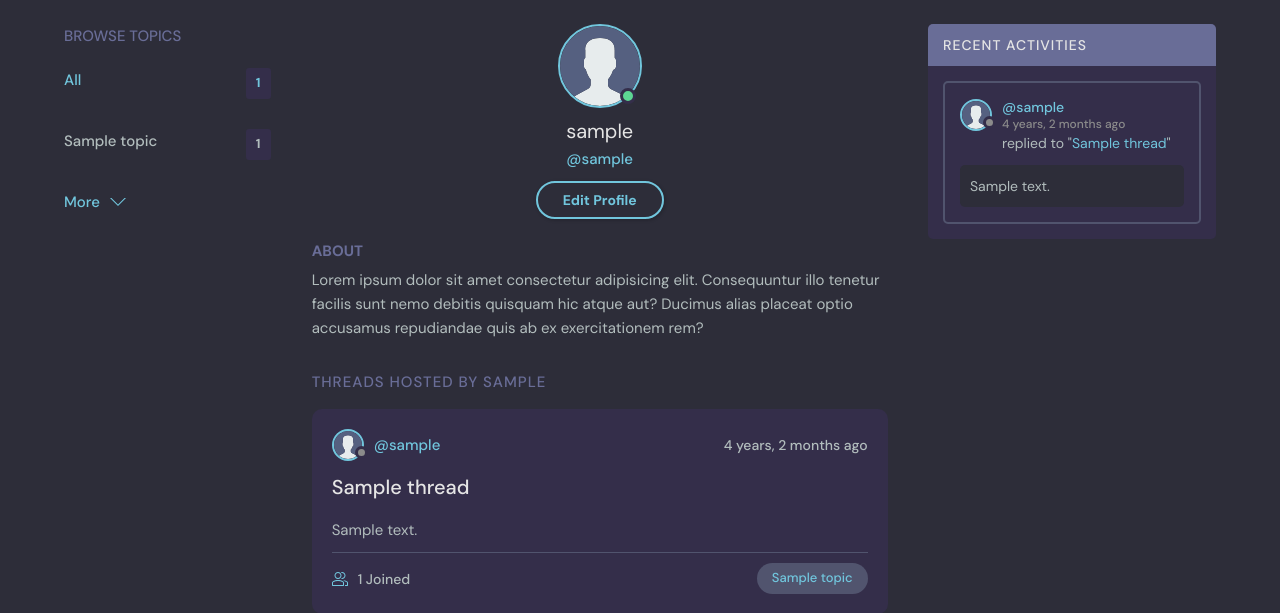
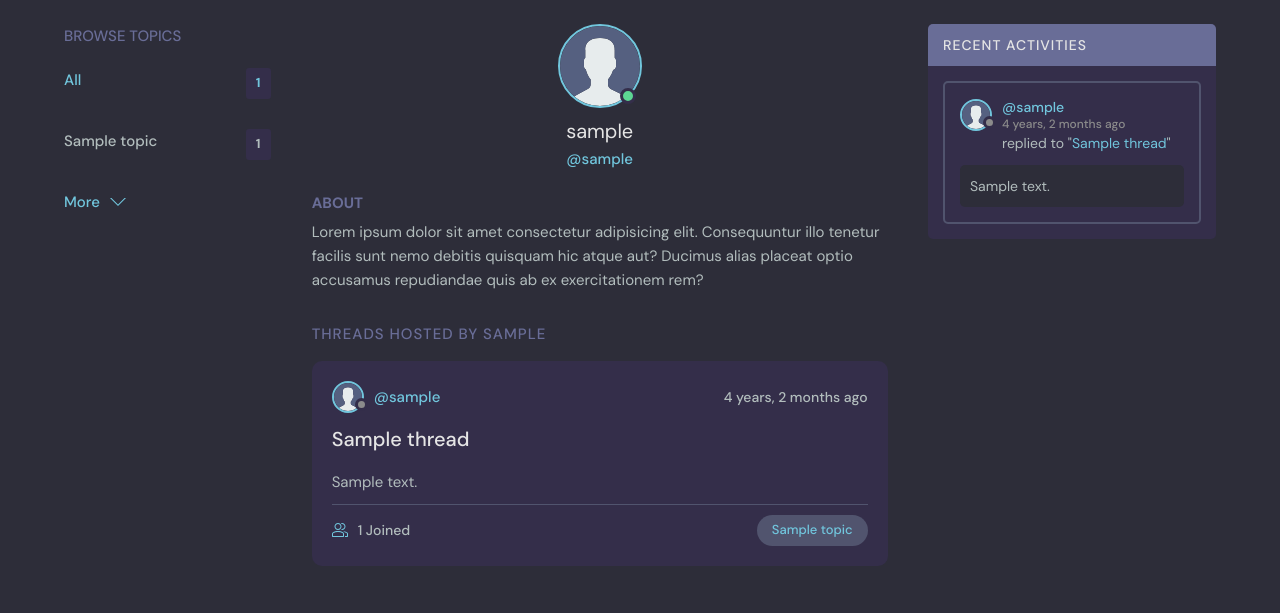
Before and after one commit to JohnnySonTrinh/ebuddies, a Django app: page /profile/1/ in a window 1280 px wide. Shown: the part 76-689 px from the top of the page. Run offline with Django 5.2, Linux system fonts and the light colour scheme; tables that the repository leaves empty hold one stand-in row (values such as "Sample post").

Commit message:
Update path to Edit User

```diff
--- a/base/templates/base/profile.html
+++ b/base/templates/base/profile.html
@@ -19,7 +19,9 @@
         <div class="profile__info">
           <h3>{{user.username}}</h3>
           <p>@{{user.username}}</p>
-          <a href="edit-user.html" class="btn btn--main btn--pill">Edit Profile</a>
+          {% if request.user == user %}
+          <a href="{% url 'update-user' %}" class="btn btn--main btn--pill">Edit Profile</a>
+          {% endif %}
         </div>
         <div class="profile__about">
           <h3>About</h3>
```
